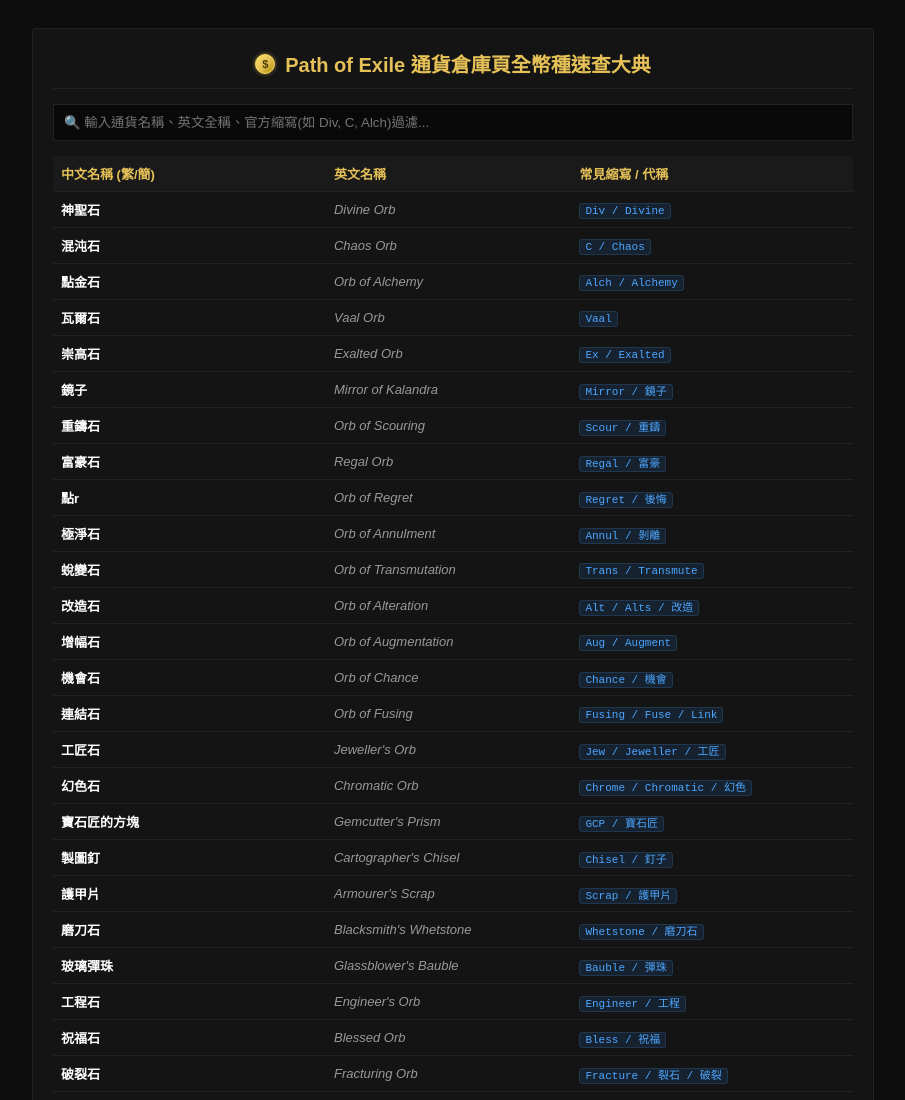
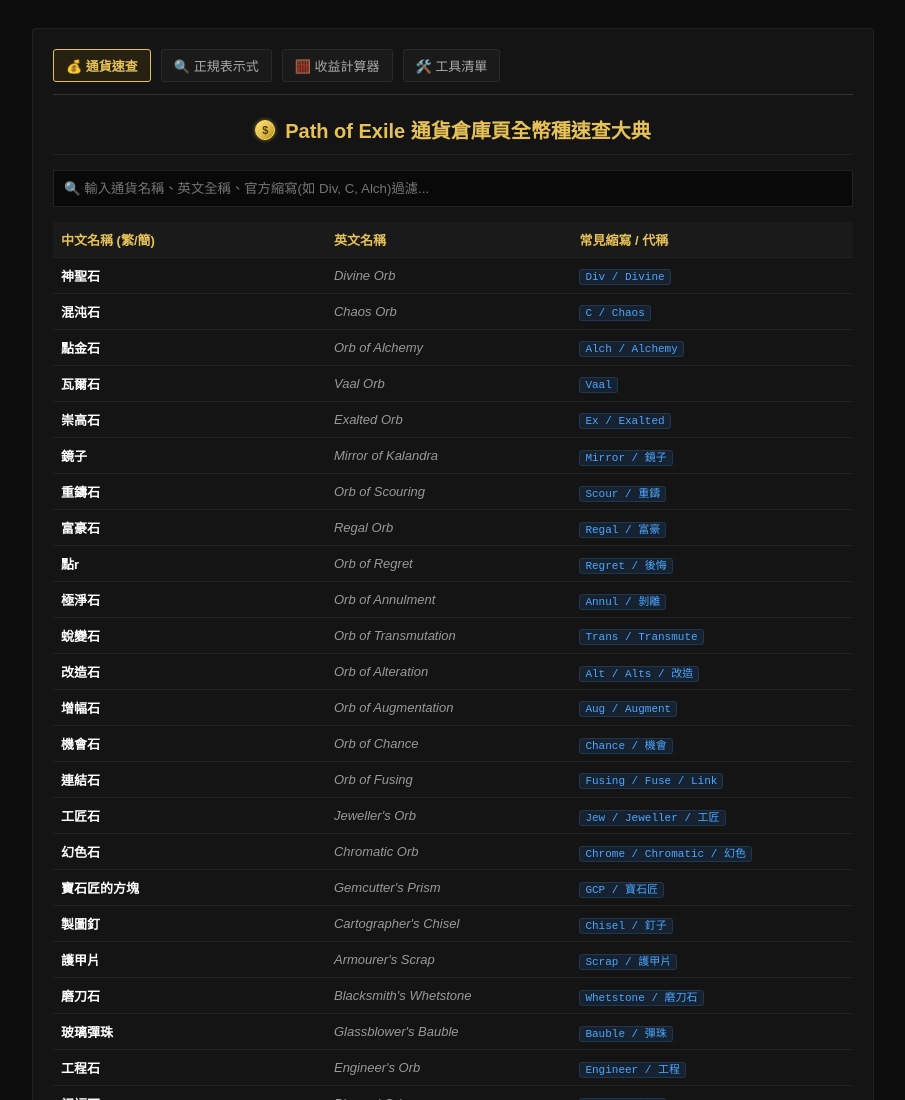
Before and after one commit to Jokia/POE_Tools, a plain HTML site: page index.html in a window 1280 px wide. Shown: the top 1100 px of the page, without its empty margins (187-1092 px from the left). Drawn offline with Linux system fonts and the light colour scheme.

Commit message:
feat: extract common navigation bar component nav.js and apply to all pages

```diff
--- a/index.html
+++ b/index.html
@@ -2,35 +2,23 @@
 <html lang="zh-TW">
 <head>
     <meta charset="UTF-8">
+	<script src="nav.js"></script>
     <title>PoE 43種全通貨中英及縮寫速查表</title>
     <style>
         body { background:#0d0d0d; color:#d1d1d1; font-family:sans-serif; padding:20px; font-size:13px; }
         .box { max-width:800px; margin:0 auto; background:#141414; padding:20px; border:1px solid #222; border-radius:4px; }
 
-        /* 核心修復：純CSS繪製的黃金硬幣圖示，徹底告別系統字型限制 */
+        /* 標題欄及其他樣式 */
         .title-container { display: flex; align-items: center; justify-content: center; border-bottom:1px solid #222; padding-bottom:10px; margin-bottom: 15px; }
         h1 { text-align:center; color:#e5c158; font-size:20px; margin: 0; }
         .css-coin {
-            width: 18px;
-            height: 18px;
+            width: 18px; height: 18px;
             background: linear-gradient(135deg, #ffe066 0%, #e5c158 50%, #b38f00 100%);
-            border-radius: 50%;
-            margin-right: 10px;
+            border-radius: 50%; margin-right: 10px;
             box-shadow: 0 0 4px rgba(229, 193, 88, 0.6);
-            border: 1px solid #ffe066;
-            position: relative;
+            border: 1px solid #ffe066; position: relative;
         }
-        .css-coin::after {
-            content: '$';
-            position: absolute;
-            font-size: 11px;
-            font-weight: bold;
-            color: #4d3d00;
-            top: 50%;
-            left: 50%;
-            transform: translate(-50%, -50%);
-        }
-
+        .css-coin::after { content: '$'; position: absolute; font-size: 11px; font-weight: bold; color: #4d3d00; top: 50%; left: 50%; transform: translate(-50%, -50%); }
         input { width:100%; padding:10px; background:#090909; border:1px solid #222; color:#fff; margin-bottom:15px; box-sizing:border-box; }
         table { width:100%; border-collapse:collapse; }
         th { background:#1a1a1a; color:#e5c158; text-align:left; padding:8px; font-weight:bold; border-bottom:1px solid #222; }
@@ -41,7 +29,7 @@
 </head>
 <body>
 <div class="box">
-    <!-- 標題欄容器 -->
+    <div id="global-nav"></div>
     <div class="title-container">
         <div class="css-coin"></div>
         <h1>Path of Exile 通貨倉庫頁全幣種速查大典</h1>
--- /dev/null
+++ b/nav.js
@@ -0,0 +1,46 @@
+// 統一管理導航條的 HTML 資料與樣式
+document.addEventListener("DOMContentLoaded", function() {
+    // 1. 動態注入 PoE 暗黑風格的導航欄樣式
+    const style = document.createElement('style');
+    style.innerHTML = `
+        .nav-bar { display: flex; gap: 10px; margin-bottom: 20px; border-bottom: 1px solid #333; padding-bottom: 12px; }
+        .nav-link {
+            color: #aaa;
+            text-decoration: none;
+            padding: 6px 12px;
+            background: #1a1a1a;
+            border: 1px solid #2a2a2a;
+            border-radius: 3px;
+            transition: all 0.2s ease;
+        }
+        .nav-link:hover { color: #ffe066; background: #222; border-color: #ffe066; box-shadow: 0 0 5px rgba(255, 224, 102, 0.2); }
+        .nav-link.active { color: #e5c158; background: #262111; border-color: #e5c158; font-weight: bold; }
+    `;
+    document.head.appendChild(style);
+
+    // 2. 定義統一的導航欄 HTML 結構
+    const navContainer = document.getElementById('global-nav');
+    if (navContainer) {
+        navContainer.innerHTML = `
+            <div class="nav-bar">
+                <a href="index.html" class="nav-link" id="nav-index">💰 通貨速查</a>
+                <a href="regex.html" class="nav-link" id="nav-regex">🔍 正規表示式</a>
+                <a href="calculator.html" class="nav-link" id="nav-calculator">🧮 收益計算器</a>
+				<a href="tools.html" class="nav-link" id="nav-tools">🛠️ 工具清單</a>
+            </div>
+        `;
+
+        // 3. 自動高亮演算法：識別當前檔名併為對應按鈕加上 active 類
+        const currentPage = window.location.pathname.split("/").pop() || "index.html";
+
+        if (currentPage === "index.html" || currentPage === "") {
+            document.getElementById('nav-index').classList.add('active');
+        } else if (currentPage === "tools.html") {
+            document.getElementById('nav-tools').classList.add('active');
+        } else if (currentPage === "regex.html") {
+            document.getElementById('nav-regex').classList.add('active');
+        } else if (currentPage === "calculator.html") {
+            document.getElementById('nav-calculator').classList.add('active');
+        }
+    }
+});
```
Also changed, not shown: calculator.html (+2 -0 lines), regex.html (+2 -2 lines), tools.html (+2 -1 lines).
